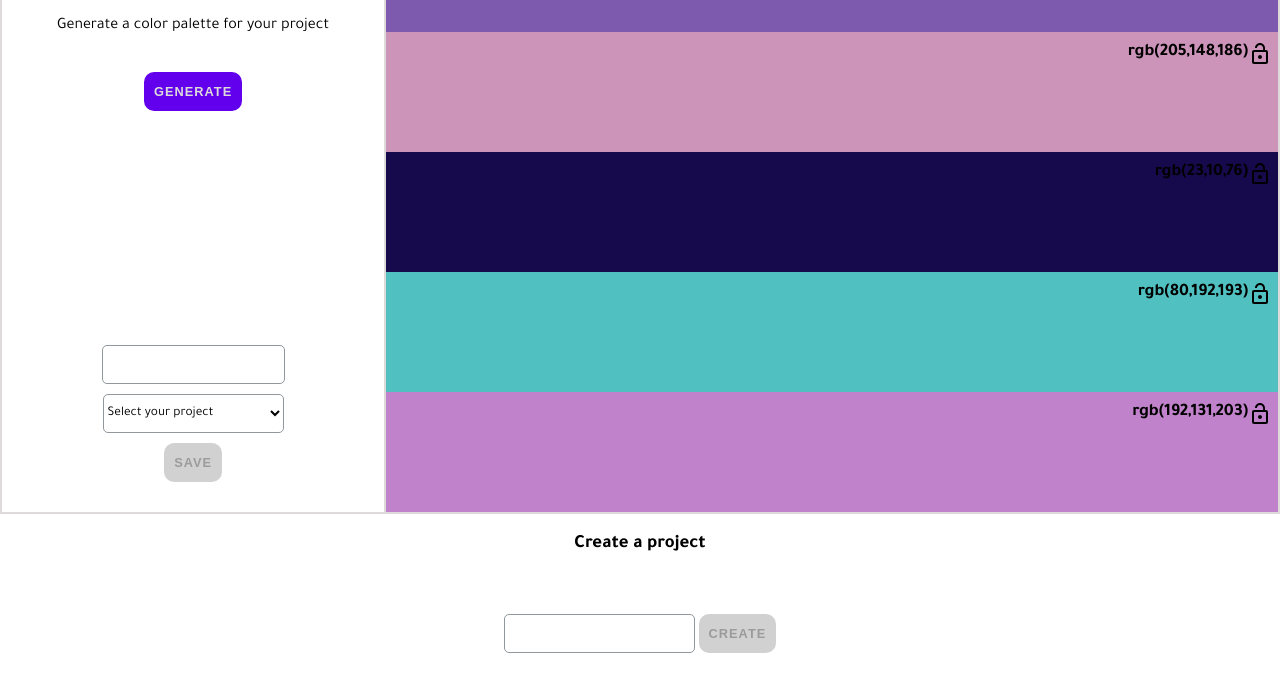
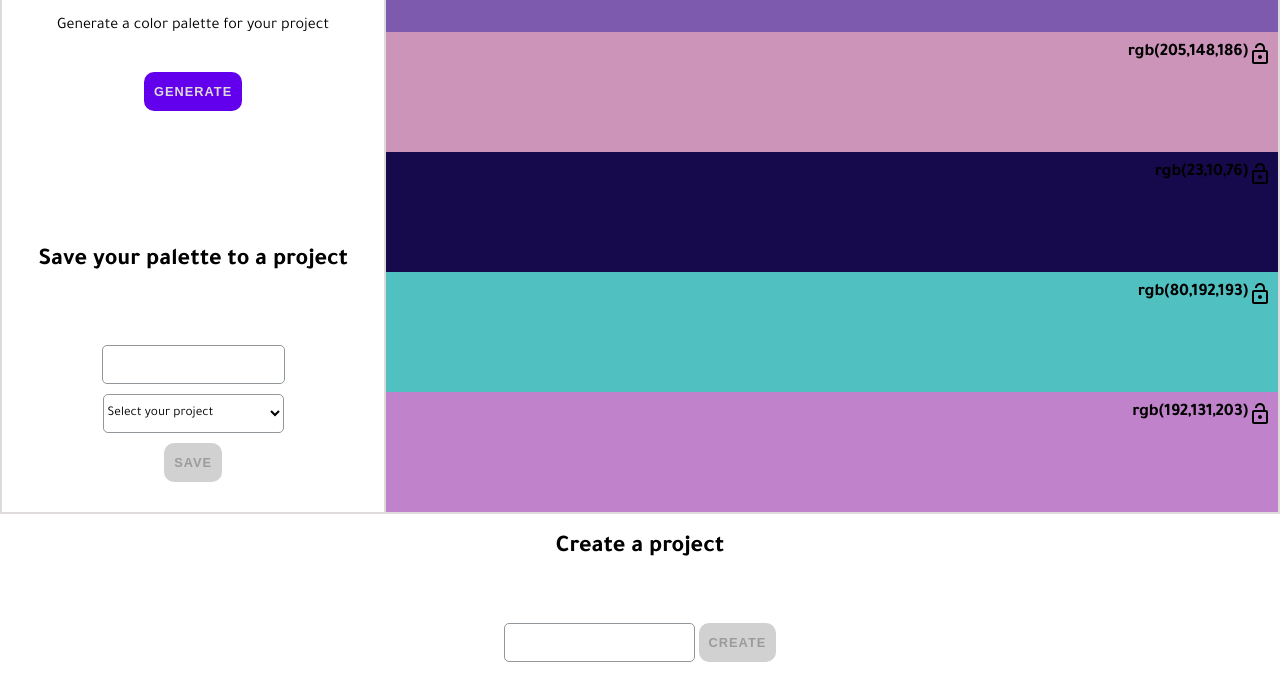
Before and after one commit to meloncatty/palette-picker, a website: page public/index.html in a window 1280 px wide. Shown: the part 90-790 px from the top of the page. Drawn offline with Linux system fonts and the light colour scheme; no server answers.

Commit message:
Add descriptive text

```diff
--- a/public/index.html
+++ b/public/index.html
@@ -20,6 +20,7 @@
               <button class='generate-palette-submit' type='submit'>GENERATE</button>
         </div>
         <div class='save-palette-form-container'>
+          <h2>Save your palette to a project</h2>
           <div class='save-palette-notice'></div>
             <form class='save-palette'>
                 <input class='palette-name new-palette' type='text' />
@@ -40,7 +41,7 @@
     </div>
     <section class='projects-container'>
       <div class='project-form-container'>
-        <h3>Create a project</h3>
+        <h1>Create a project</h1>
         <div class='creation-success'></div>
         <form class='create-project-form'>
           <input class='project-name' type='text' />
```
